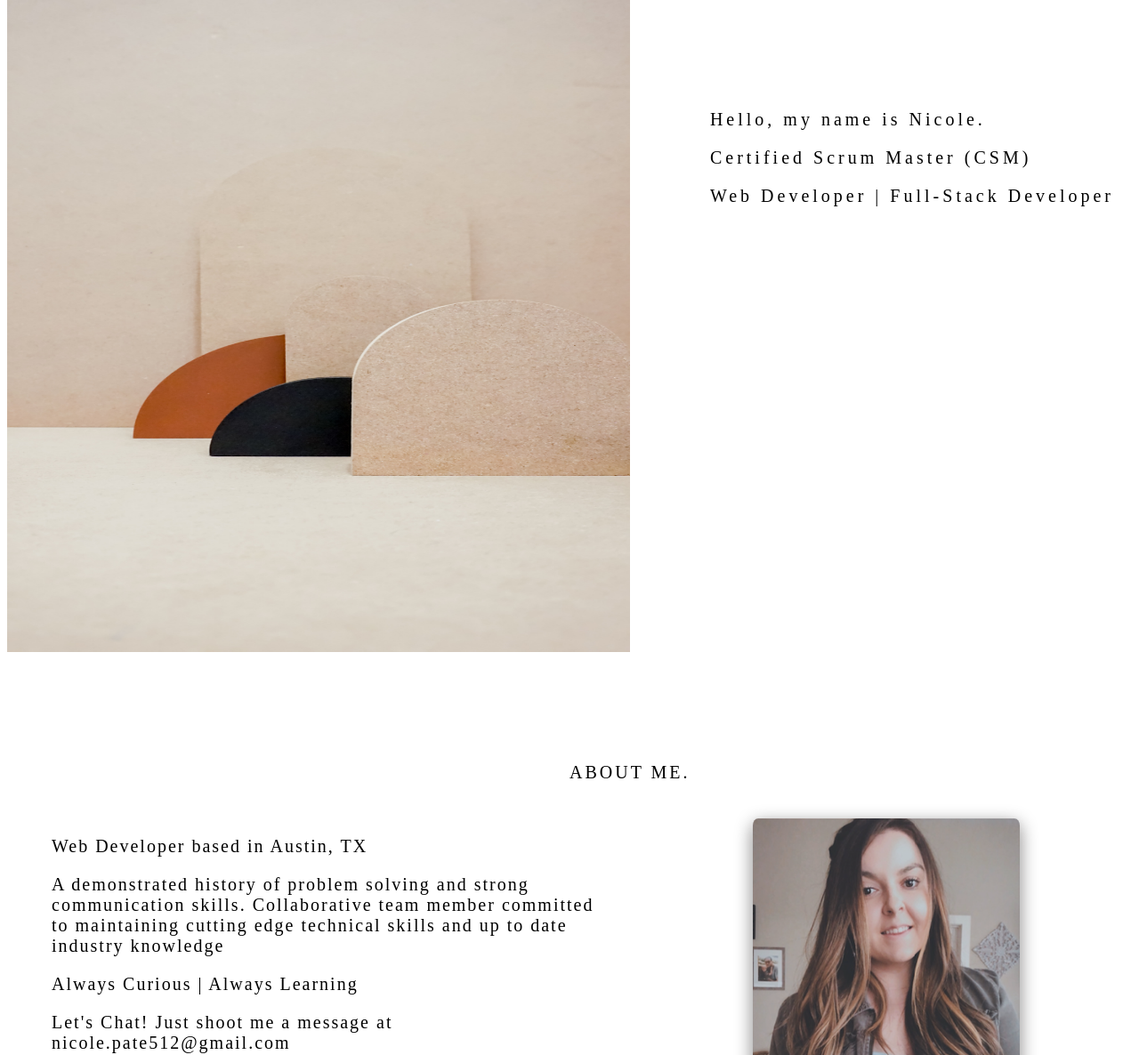
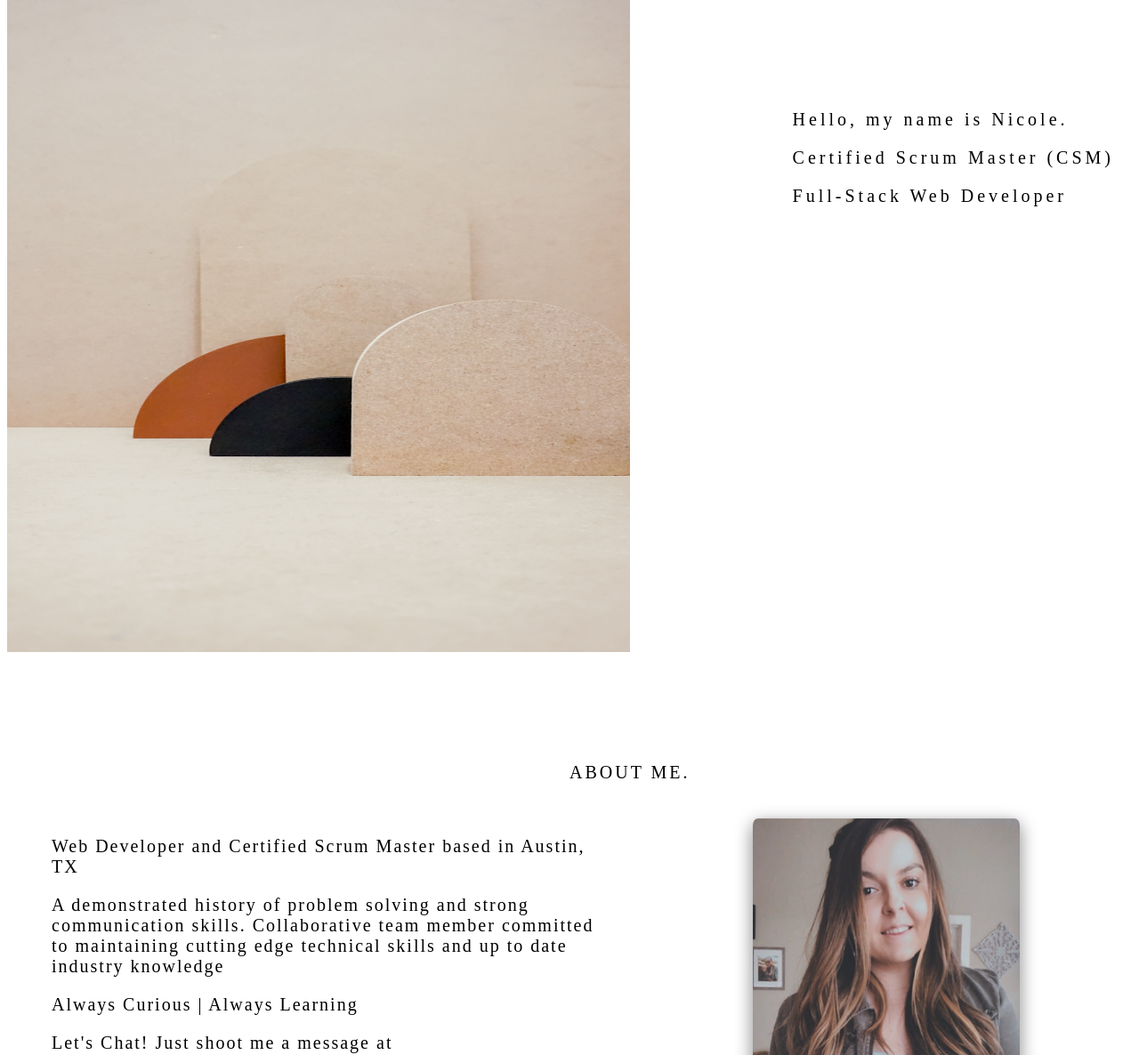
Before and after one commit to NicolePate/aboutme, a plain HTML site: page index.html in a window 1280 px wide. Shown: the part 142-1328 px from the top of the page at 89% size. Drawn offline with Linux system fonts and the light colour scheme.

Commit message:
updated info

```diff
--- a/index.html
+++ b/index.html
@@ -47,7 +47,7 @@
     <div class="bio-info">
         <p>Hello, my name is Nicole.</p>
         <p>Certified Scrum Master (CSM)</p>
-        <p> Web Developer | Full-Stack Developer</p>
+        <p> Full-Stack Web Developer</p>
     </div>
 
     <div class="img">
@@ -59,7 +59,7 @@
 <div class="title-projects"><p> ABOUT ME.</p></div>
 <div id= "about">
   <div class="about-left">
-    <p>Web Developer based in Austin, TX</p>
+    <p>Web Developer and Certified Scrum Master based in Austin, TX</p>
     <p>A demonstrated history of problem solving and strong communication skills.
        Collaborative team member committed to maintaining cutting edge technical
        skills and up to date industry knowledge
@@ -161,7 +161,7 @@
                 <img class="fa-project" src="imagegallery.png" alt="imagegallery" style="width:100%">
                 <div class="container">
                   <p>Image Gallery.</p>HTML | CSS | FLEXBOX<p>
-                  <button><a href="https://github.com/NicolePate/ImageGallery" class="btn-projects"> See Page.</button>
+                  <button><a href= "https://nicolepate.github.io/ImageGallery/" class="btn-projects"> See Page.</button>
                   <button><a href="https://github.com/NicolePate/FirstResponsiveWebsite"class="btn-projects">See Code.</button></p>
                 </div>
               </div>
```
